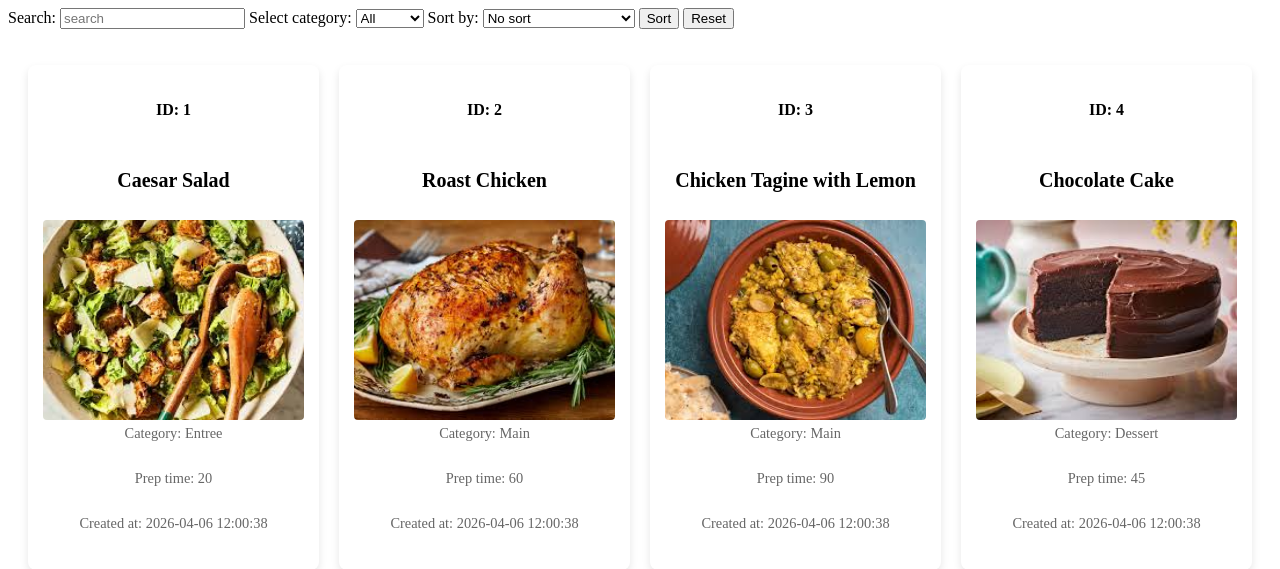
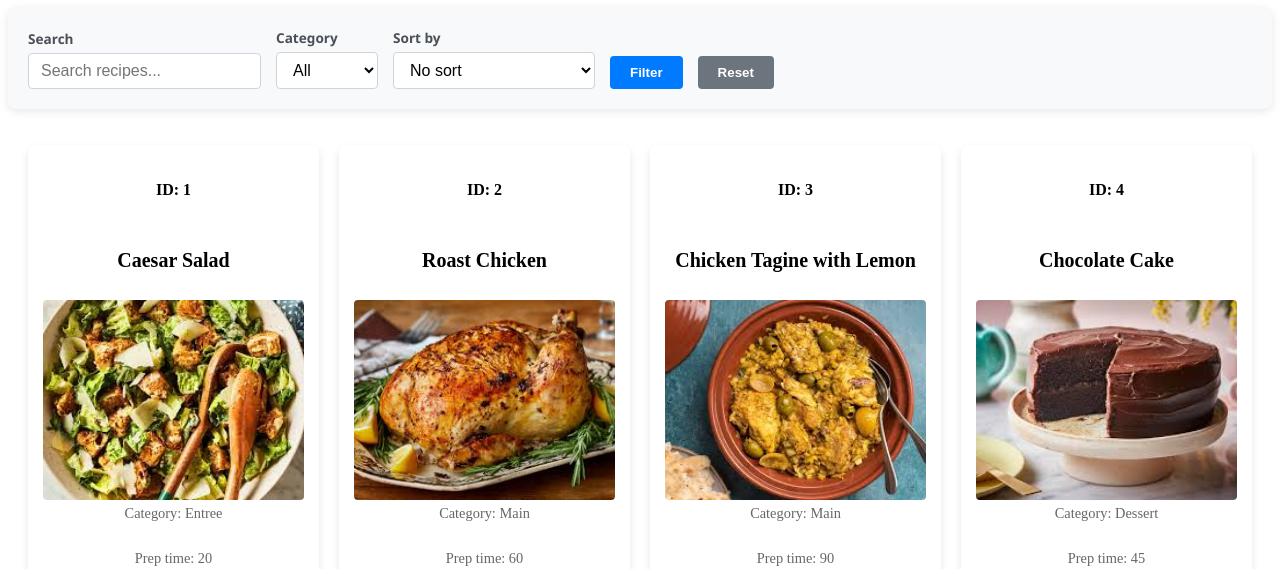
Before and after one commit to qzx03/PDO-prototype, a PHP site: page / in a window 1280 px wide. Shown: the top 569 px of the page. Run offline with PHP 8.4, Linux system fonts and the light colour scheme; data comes from the database, SQL or seed files in the repository.

Commit message:
updated input style

```diff
--- a/realisation/index.php
+++ b/realisation/index.php
@@ -27,16 +27,23 @@ $recipes = $stmt->fetchALL(PDO::FETCH_ASSOC);
 ?>
 
     <form action="index.php" method="GET">
-    <label for="search">Search: </label>
-    <input type="text" placeholder="search" name="search" id="search">
-    <label for="category">Select category: </label>
+    <div class="field-group">
+        <label for="search">Search</label>
+        <input type="text" placeholder="Search recipes..." name="search" id="search">
+    </div>
+
+    <div class="field-group">
+        <label for="category">Category</label>
         <select name="category" id="category">
             <option value="all">All</option>
             <option value="entree">Entree</option>
             <option value="main">Main</option>
             <option value="dessert">Dessert</option>
         </select>
-    <label for="sort">Sort by: </label>
+    </div>
+
+    <div class="field-group">
+        <label for="sort">Sort by</label>
         <select name="sort" id="sort">
             <option value="nosort">No sort</option>
             <option value="mtime">Most time consuming</option>
@@ -44,9 +51,10 @@ $recipes = $stmt->fetchALL(PDO::FETCH_ASSOC);
             <option value="newest">Newest</option>
             <option value="oldest">Oldest</option>
         </select>
-    <input type="submit" value="Sort">
+    </div>
+
+    <input type="submit" value="Filter">
     <input type="submit" value="Reset" name="reset">
-
 </form>
 
 <div class="recipe-container">
--- a/realisation/style.css
+++ b/realisation/style.css
@@ -52,3 +52,73 @@
         grid-template-columns: 1fr;
     }
 }
+
+/* Container styling */
+form {
+    display: flex;
+    flex-wrap: wrap;
+    align-items: flex-end;
+    gap: 15px;
+    padding: 20px;
+    background-color: #f8f9fa;
+    border-radius: 8px;
+    font-family: 'Segoe UI', Tahoma, Geneva, Verdana, sans-serif;
+    box-shadow: 0 2px 10px rgba(0,0,0,0.1);
+}
+
+/* Individual field groups */
+.field-group {
+    display: flex;
+    flex-direction: column;
+    gap: 5px;
+}
+
+/* Label styling */
+label {
+    font-size: 0.85rem;
+    font-weight: 600;
+    color: #495057;
+}
+
+/* Inputs and Selects */
+input[type="text"],
+select {
+    padding: 8px 12px;
+    border: 1px solid #ced4da;
+    border-radius: 4px;
+    background-color: white;
+    font-size: 1rem;
+    outline: none;
+    transition: border-color 0.2s;
+}
+
+input[type="text"]:focus,
+select:focus {
+    border-color: #007bff;
+}
+
+/* Buttons */
+input[type="submit"] {
+    padding: 9px 20px;
+    border: none;
+    border-radius: 4px;
+    cursor: pointer;
+    font-weight: 600;
+    transition: opacity 0.2s;
+}
+
+/* Primary "Sort" Button */
+input[type="submit"]:not([name="reset"]) {
+    background-color: #007bff;
+    color: white;
+}
+
+/* "Reset" Button */
+input[type="submit"][name="reset"] {
+    background-color: #6c757d;
+    color: white;
+}
+
+input[type="submit"]:hover {
+    opacity: 0.9;
+}
```
Lines whose indentation alone changed are shown as unchanged.
